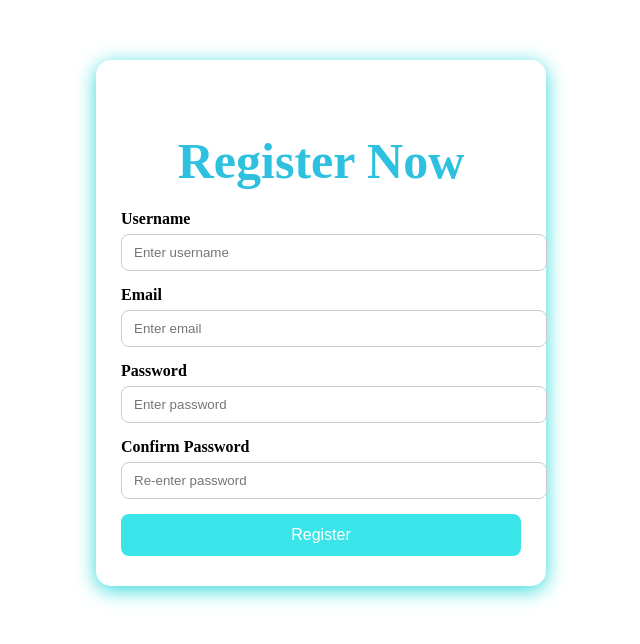
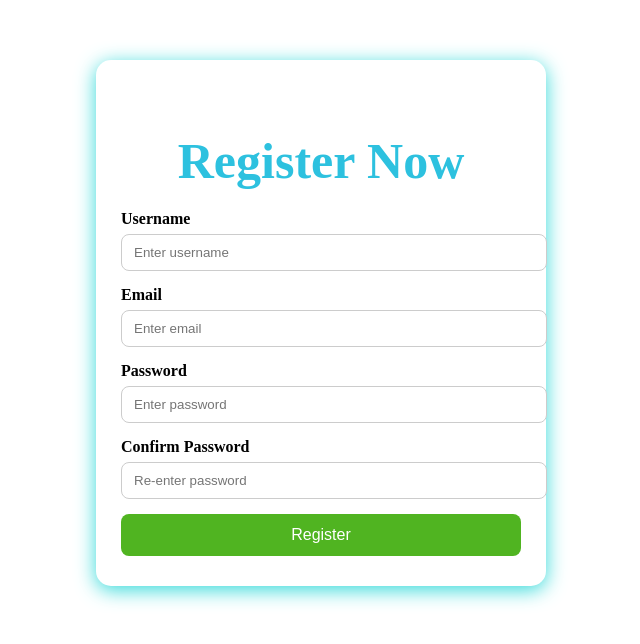
Before and after one commit to pratiksha0024/RegistrationForm, a React (Create React App) app: page / in a window 1280 px wide. Shown: the top 644 px of the page, without its empty margins (319-959 px from the left). Built offline with nearby package versions, Linux system fonts and the light colour scheme.

Commit message:
commited

```diff
--- a/src/App.css
+++ b/src/App.css
@@ -88,7 +88,7 @@ small {
 button {
   width: 100%;
   padding: 12px;
-  background-color: #39e5e8;
+  background-color: #50b421;
   color: white;
   border: none;
   border-radius: 8px;
```
